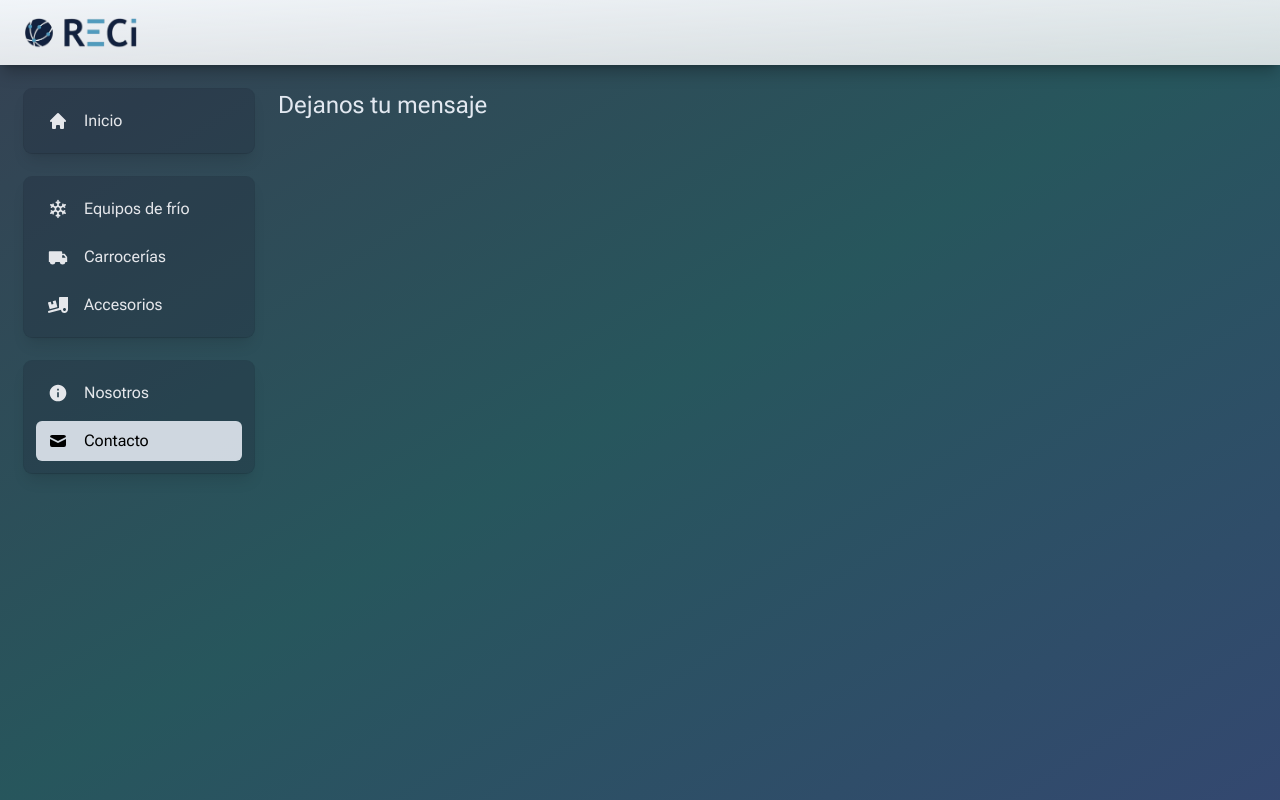
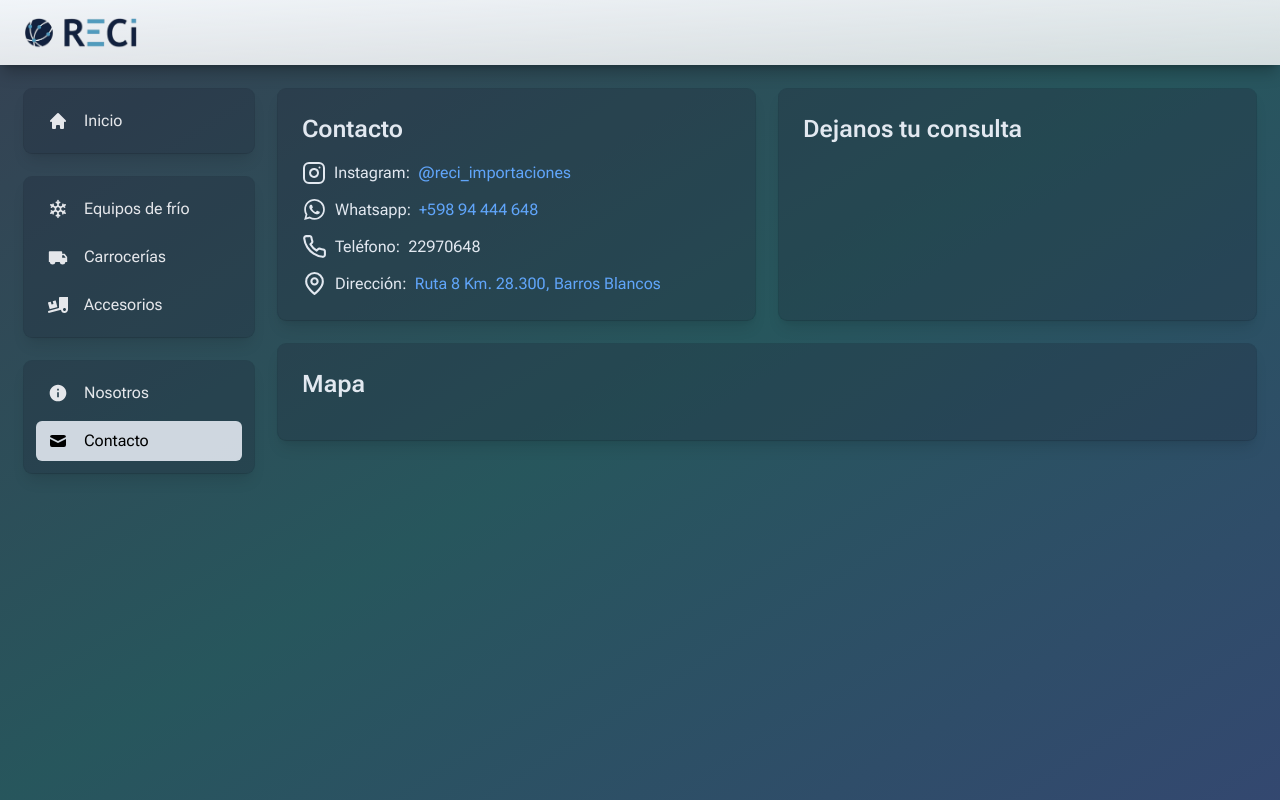
Before and after one commit to maurocig/reci-uy, a Next.js app: page /contacto in a window 1280 px wide. Built offline with nearby package versions, Linux system fonts and the light colour scheme.

Commit message:
contact page links ok

```diff
--- a/app/accesorios/page.tsx
+++ b/app/accesorios/page.tsx
@@ -7,15 +7,18 @@ export default function AccesoriosPage() {
     <div className="flex flex-col space-y-4 lg:space-y-6">
       <BannerCategory
         title="Accesorios"
-        description="lorem ipsum"
+        description="Próximamente!"
         image="/images/rampa-palfinger.jpg"
         bgPosition="bg-[bottom_right]"
         className="bg-gradient-to-r from-slate-300 via-slate-200/80 to-transparent backdrop-blur-[2px] md:backdrop-blur-0"
       />
+
+      {/*
       <Box className="lg:p-6">
         <h2 className="mb-2 text-2xl">Separadores de carga</h2>
         <h2 className="mb-2 text-2xl">Rampas Hidráulicas</h2>
       </Box>
+			*/}
     </div>
   );
 }
--- a/app/contacto/page.tsx
+++ b/app/contacto/page.tsx
@@ -1,7 +1,72 @@
+import Box from '@/components/Box';
+import {
+  Instagram,
+  LocateIcon,
+  Map,
+  MapPin,
+  Phone,
+  PhoneCall,
+  PhoneIcon,
+} from 'lucide-react';
+import Link from 'next/link';
+import { FaWhatsapp } from 'react-icons/fa';
+import { IoLogoWhatsapp } from 'react-icons/io';
+import { MdOutlineWhatsapp, MdWhatsapp } from 'react-icons/md';
+
 export default function ContactoPage() {
   return (
-    <div>
-      <h2 className="mb-2 text-2xl">Dejanos tu mensaje</h2>
-    </div>
+    <>
+      <div className="grid gap-4 mb-4 lg:gap-6 sm:grid-cols-2 lg:mb-6">
+        {/* form */}
+        <Box>
+          <h2 className="w-full mb-4 text-2xl font-semibold">Contacto</h2>
+          <div className="space-y-3">
+            <div className="flex items-center gap-2">
+              <Instagram /> Instagram:{' '}
+              <Link
+                href="https://www.instagram.com/reci_importaciones/"
+                target="_blank"
+                className="text-blue-400"
+              >
+                @reci_importaciones
+              </Link>
+            </div>
+            <div className="flex items-center gap-2">
+              <MdWhatsapp size={25} /> Whatsapp:
+              <Link
+                href="https://wa.me/59894444648"
+                target="_blank"
+                className="text-blue-400"
+              >
+                +598 94 444 648
+              </Link>
+            </div>
+            <div className="flex items-center gap-2">
+              <Phone size={25} /> Teléfono: <span>22970648</span>
+            </div>
+            <div className="flex items-center gap-2">
+              <MapPin size={25} /> Dirección:
+              <Link
+                href="https://maps.app.goo.gl/j9a6tF17ypV96XKu7"
+                target="_blank"
+                className="text-blue-400"
+              >
+                Ruta 8 Km. 28.300, Barros Blancos
+              </Link>
+            </div>
+          </div>
+        </Box>
+
+        <Box>
+          <h2 className="w-full mb-4 text-2xl font-semibold">
+            Dejanos tu consulta
+          </h2>
+        </Box>
+      </div>
+
+      <Box>
+        <h2 className="w-full mb-4 text-2xl font-semibold">Mapa</h2>
+      </Box>
+    </>
   );
 }
```
Also changed, not shown: app/nosotros/page.tsx (+0 -12 lines).
